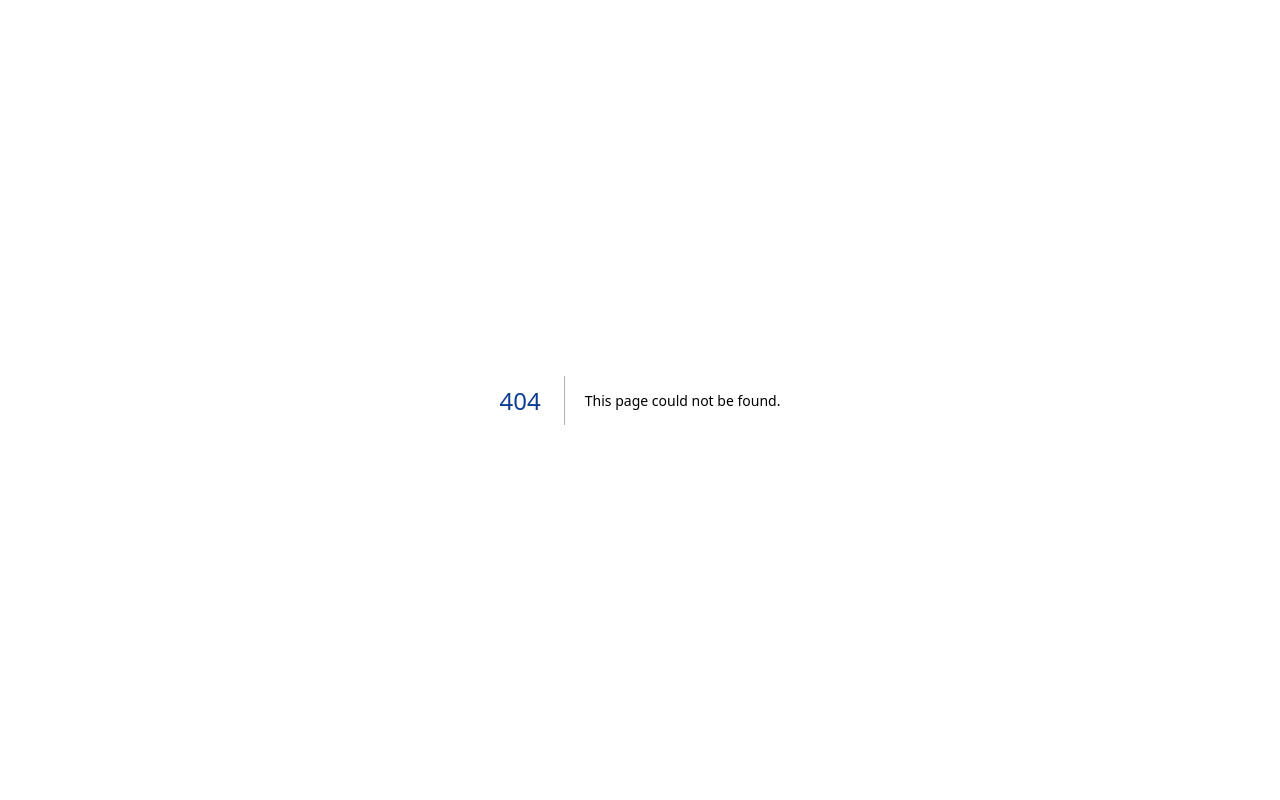
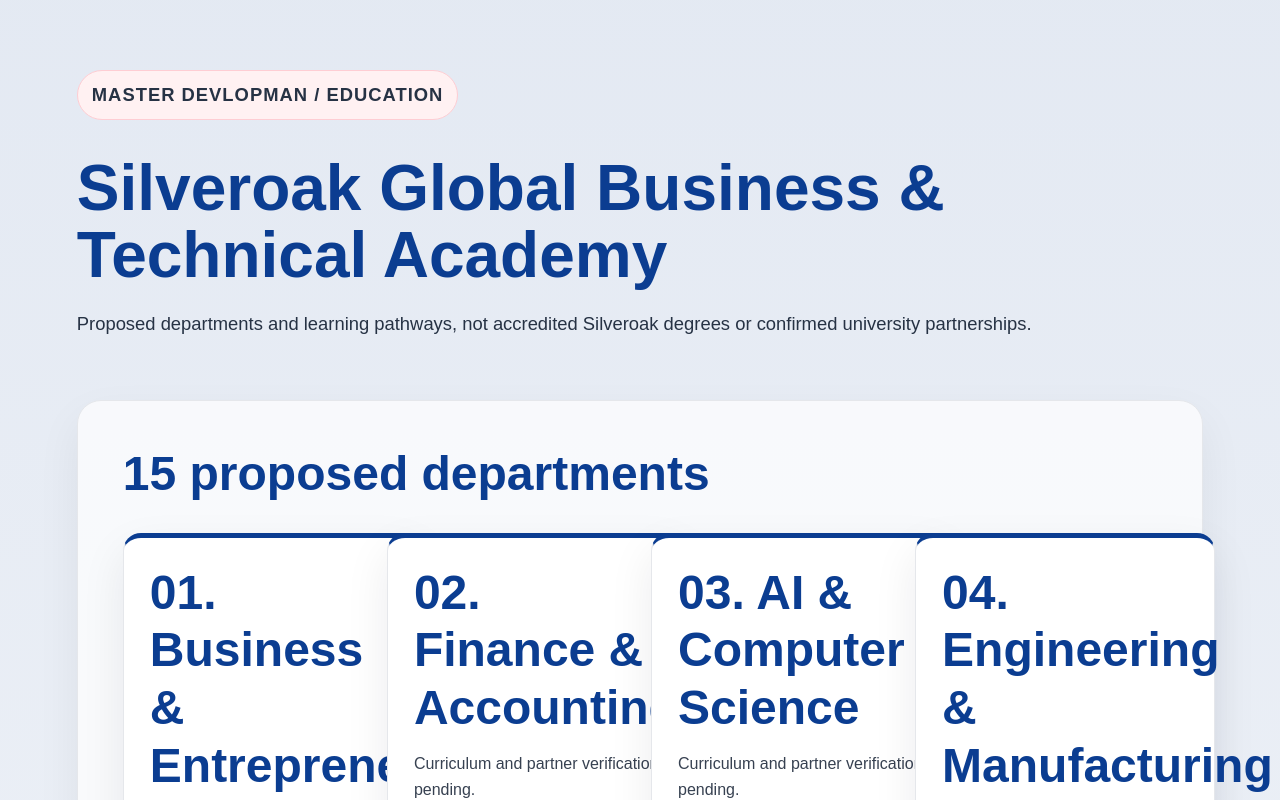
Before and after one commit to patrickprincivil/alliance_nasyonal_devlopman, a Next.js app: page /global-academy in a window 1280 px wide. Before the commit this address had no page. Built offline with nearby package versions, Linux system fonts and the light colour scheme.

Commit message:
feat: integrate Silveroak unified Global and AI academies

```diff
--- /dev/null
+++ b/app/global-academy/page.tsx
@@ -0,0 +1,13 @@
+import Link from "next/link";
+import { ACADEMY_DEPARTMENTS, TRAINING_LEVELS } from "@/lib/silveroak/academy";
+export default function GlobalAcademyPage() {
+return <main className="page"><p className="eyebrow">MASTER DEVLOPMAN / Education</p>
+<h1>Silveroak Global Business & Technical Academy</h1>
+<p>Proposed departments and learning pathways, not accredited Silveroak degrees or confirmed university partnerships.</p>
+<section className="subSection"><h2>15 proposed departments</h2><div className="gridSection">{ACADEMY_DEPARTMENTS.map((d,i)=>
+<article className="card" key={d}><h2>{String(i+1).padStart(2,"0")}. {d}</h2><p>Curriculum and partner verification pending.</p></article>)}</div></section>
+<section className="subSection"><h2>Industrial learning pathway</h2><div className="gridSection">{TRAINING_LEVELS.map(l=>
+<article className="card" key={l.level}><h2>Level {l.level} — {l.title}</h2><p>{l.details}</p></article>)}</div></section>
+<p><Link href="/ai-software-academy">Explore AI Software Development Academy</Link></p>
+</main>;
+}
```
